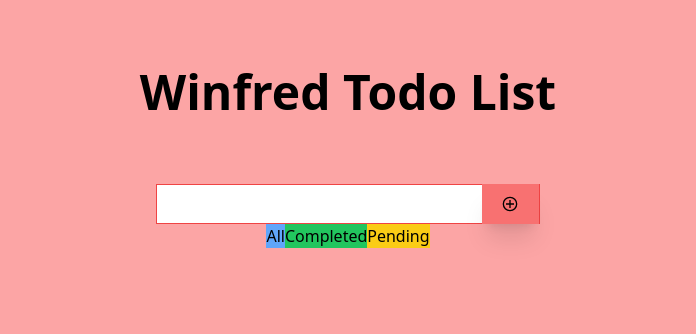
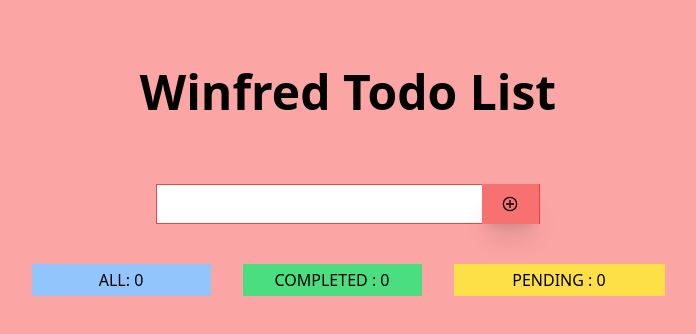
Before and after one commit to Winfredo/Todo-, a React (Create React App) app: page / in a window 1280 px wide. Shown: the top 334 px of the page, without its empty margins (292-988 px from the left). Built offline with nearby package versions, Linux system fonts and the light colour scheme.

Commit message:
Used grid for the buttons.

```diff
--- a/src/Components/Input/index.js
+++ b/src/Components/Input/index.js
@@ -2,15 +2,18 @@ import React from 'react'
 
 function InputPage() {
   return (
-    <div className='flex items-stretch justify-items-stretch  '>
-      <button className='bg-blue-400 hover:bg-blue-500 ' >
-        All
+    <div className='grid grid-cols-3 mt-10  items-center justify-between cursor-pointer'>
+
+      <button className='bg-blue-300 hover:bg-blue-400 mr-8 px-8 py-1' >
+        ALL: 0
         </button>
-      <button className='bg-green-500'>
 
-        Completed</button>
-      <button className='bg-yellow-400'>
-        Pending</button>
+      <button className='bg-green-400 hover:bg-green-500 mr-8 px-8 py-1'>
+        COMPLETED : 0
+        </button>
+
+      <button className='bg-yellow-300 hover:bg-yellow-400 px-8 py-1'>
+        PENDING : 0</button>
     </div>
   )
 }
```
